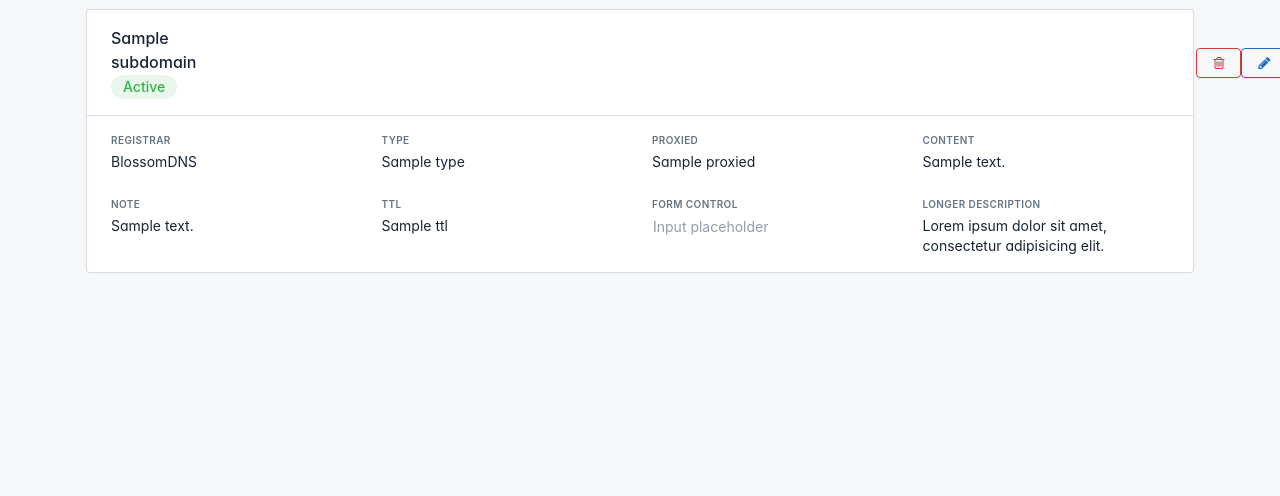
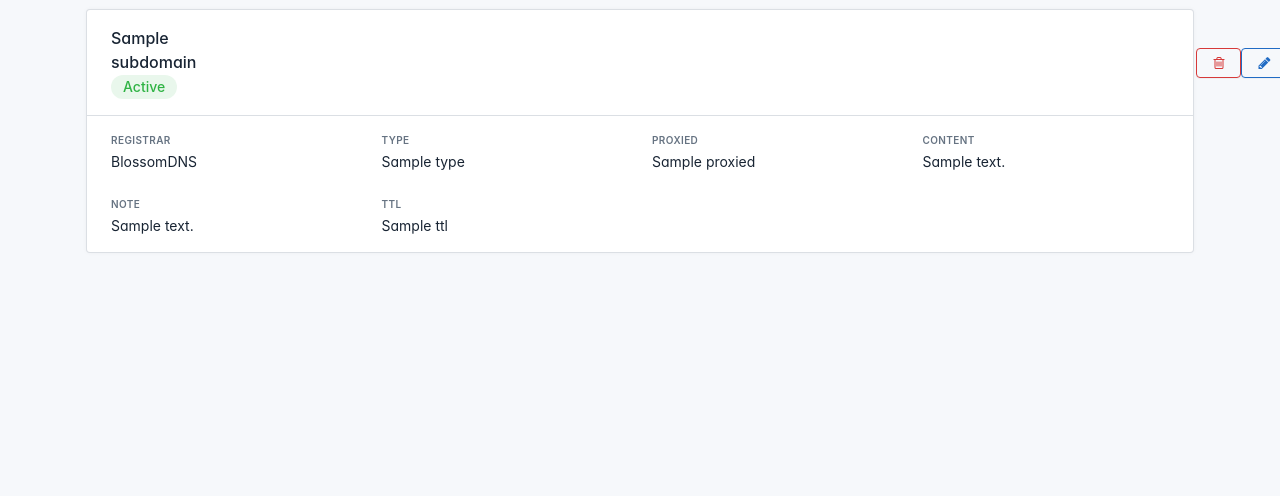
Before and after one commit to BlossomDNS/register, a Flask app: template templates/dashboard.html in a window 1280 px wide. Shown: the part 187-683 px from the top of the page. Run offline with Flask 3, Linux system fonts and the light colour scheme; the template is opened without the code that fills it: most values are stand-ins (such as "Sample title", 1, 10 or a date in 2020); parts of the project's set-up code (start-up, migrations or seed data) failed here and were passed over; some web fonts are replaced.

Commit message:
removed two useless <div></div> from dashboard

```diff
--- a/templates/dashboard.html
+++ b/templates/dashboard.html
@@ -244,18 +244,6 @@
                             <div class="datagrid-title">TTL</div>
                             <div class="datagrid-content">{{ subdomain.ttl }}</div>
                           </div>
-                           <div class="datagrid-item">
-                              <div class="datagrid-title">Form control</div>
-                              <div class="datagrid-content">
-                                 <input type="text" class="form-control form-control-flush" placeholder="Input placeholder">
-                              </div>
-                           </div>
-                           <div class="datagrid-item">
-                              <div class="datagrid-title">Longer description</div>
-                              <div class="datagrid-content">
-                                 Lorem ipsum dolor sit amet, consectetur adipisicing elit.
-                              </div>
-                           </div>
                         </div>
                      </div>
                   </div>
```
